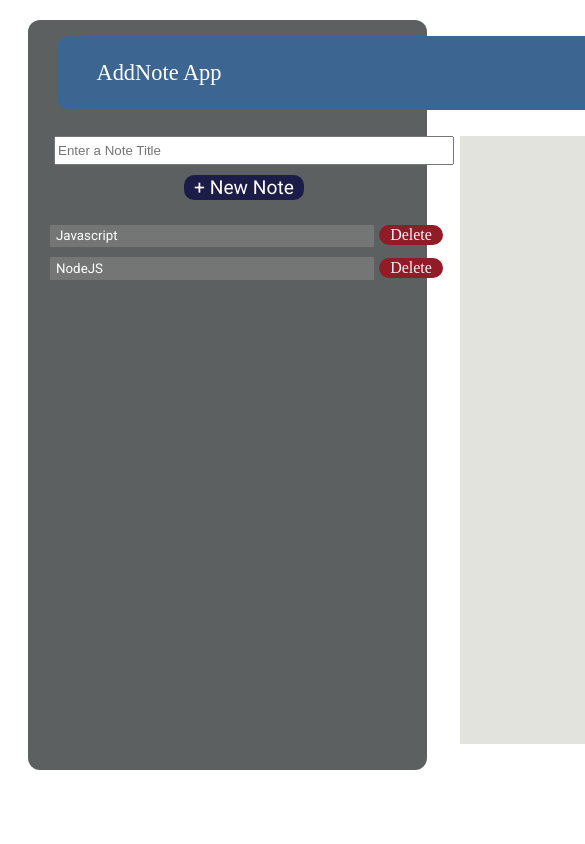
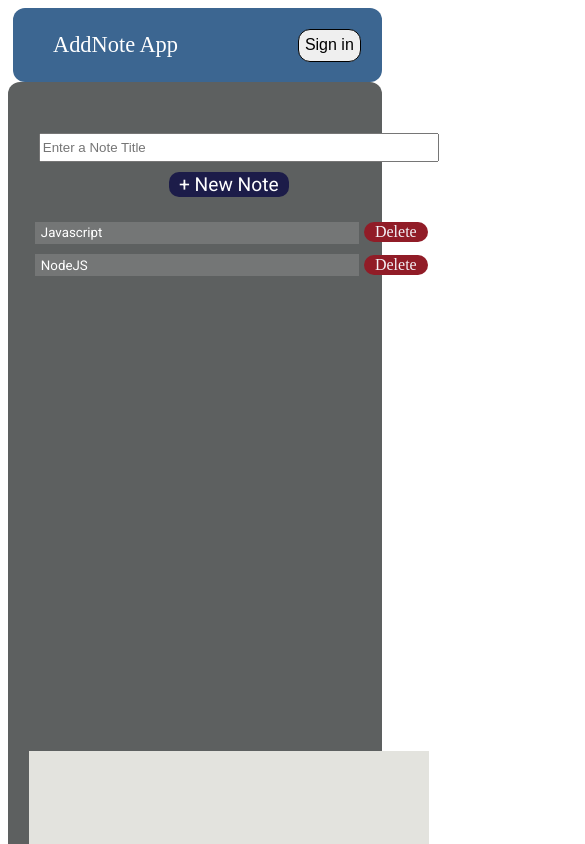
Before and after one commit to mehmetKargaci/Add-Note, an Angular app: page / in a window 390 px wide. Shown: the top 844 px of the page, 585 px wide, since content can reach past the window. Built offline with nearby package versions, Linux system fonts and the light colour scheme.

Commit message:
css with @media responsive design

```diff
--- a/src/app/add-note/add-note.component.css
+++ b/src/app/add-note/add-note.component.css
@@ -1,6 +1,7 @@
 
 .container{
   color: #c1c1c1;
+  margin-top: 5%;
   width: 25rem;
   height: 38rem;
 }
--- a/src/app/app.component.css
+++ b/src/app/app.component.css
@@ -1,32 +1,21 @@
-body{
-  min-height: 100vh;
-}
-
 .note-title{
   display: grid;
   grid-template-columns: 1fr 1fr 1fr;
   grid-template-rows: auto ;
   justify-items: center;
   align-items: center;
-  margin: 20px;
-  height: 98%;
-  width: 98%;
-  gap: 1rem;
   text-align: center;
   color: aliceblue;
   background: #5d6060;
-  padding: 1rem;
+  padding: 1.3rem;
   border-radius: 12px;
 }
 
 .page-header{
-  grid-column-start: 1;
-  grid-column-end: 4;
+  display: flex;
   background-color: #3c6691;
   margin-left: 5px;
   padding: 1.3rem;
-  display: flex;
-  width: 95%;
   justify-content: space-between;
   border-radius: 12px;
 }
@@ -68,6 +57,19 @@ button {
   padding: 0.9rem;
   min-height: fit-content;
 }
+@media (max-width: 1294px) {
+  .note-title {
+    display: grid;
+    grid-template-columns: 1fr 1fr;
+    grid-template-rows: auto;
+  }
+
+  @media (max-width: 850px) {
+    .note-title {
+      display: grid;
+      grid-template-columns: 1fr;
+      grid-template-rows: auto;
+    }
 
     @media (max-width: 700px) {
       .nav-bar {
@@ -76,7 +78,7 @@ button {
         top: 3.7rem;
         left: 0;
         width: 100%;
-    background-color:  #1a79cf;
+        background-color: #1a79cf;
         text-align: center;
       }
 
@@ -96,7 +98,10 @@ button {
       button {
         padding: 0.4rem;
       }
+
       .logo {
         font-size: 1.4rem;
       }
     }
+  }
+}
--- a/src/app/app.component.html
+++ b/src/app/app.component.html
@@ -1,18 +1,16 @@
 
-<div class="note-title">
 <div class="page-header">
   <div class="logo">
     <p>AddNote App</p>
   </div>
-    <a id="menu-icon" class="menu-icon" onclick="onMenuClick()">
-    </a>
+   <a id="menu-icon" class="menu-icon" onclick="onMenuClick()"></a>
   <div id="navigation-bar" class="nav-bar">
     <a href="#">About</a>
     <a href="#">Contact us</a>
   </div>
-
   <div class="header-right"><button>Sign in</button></div>
 </div>
+<div class="note-title">
   <app-add-note (noteData)="selectedNote($event)" ></app-add-note>
   <app-note-list
     (subNoteEmitter)="selectedSubnote($event)"
--- a/src/app/note-list/note-list.component.html
+++ b/src/app/note-list/note-list.component.html
@@ -1,5 +1,4 @@
 <div class="title-list">
-
   @if (note()) {
     <div>
       <button class="subnote-button" (click)="addSubNote()">+ New Subtitle</button>
```
Lines whose indentation alone changed are shown as unchanged.
